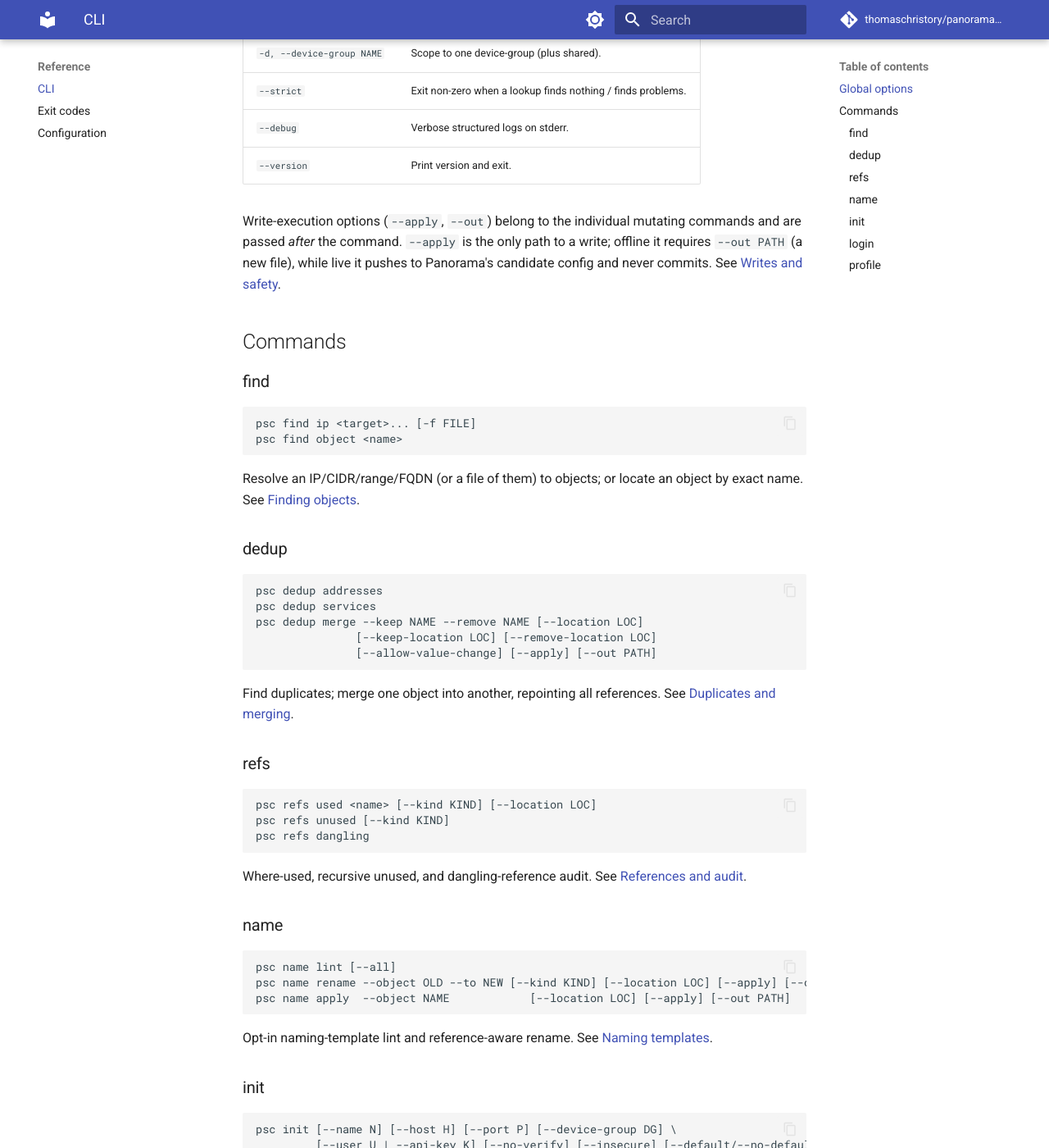
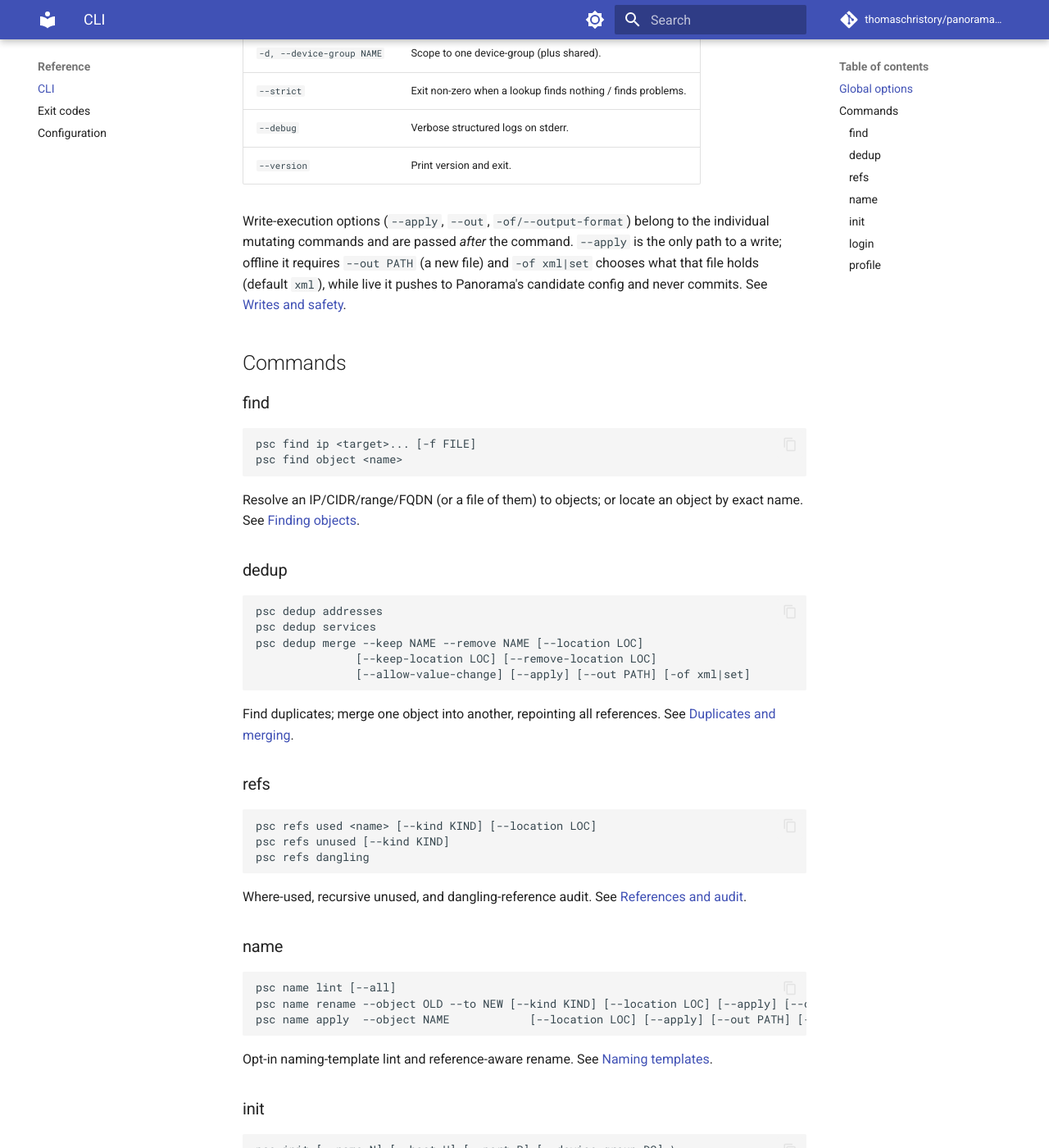
Before and after one commit to thomaschristory/panorama-super-cli, an MkDocs documentation site: the page built from docs/reference/cli.md, in a window 1280 px wide and 1400 px high, scrolled down 551 px. Shown: the whole window at 82% size. Built offline with MkDocs 1.6.1 and Material for MkDocs 9.7.7, drawn with Linux system fonts in a browser that asks for light colours; comment, search, counter and statistics services are not loaded.

Commit message:
chore(release): 0.2.3 (#40)
Document the new `-of/--output-format xml|set` artifact toggle (output-formats,
safety, cli reference), roll the changelog, and bump the version in
pyproject.toml and psc/_version.py.

Co-authored-by: Thomas Christory <tchristory@partner.auchan.fr>
Co-authored-by: Claude Opus 4.8 (1M context) <noreply@anthropic.com>

````diff
--- a/docs/reference/cli.md
+++ b/docs/reference/cli.md
@@ -17,9 +17,11 @@ These are **context** options — pass them *before* the subcommand:
 | `--debug` | Verbose structured logs on stderr. |
 | `--version` | Print version and exit. |
 
-Write-execution options (`--apply`, `--out`) belong to the individual mutating
-commands and are passed *after* the command. `--apply` is the only path to a
-write; offline it requires `--out PATH` (a new file), while live it pushes to
+Write-execution options (`--apply`, `--out`, `-of/--output-format`) belong to
+the individual mutating commands and are passed *after* the command. `--apply`
+is the only path to a write; offline it requires `--out PATH` (a new file) and
+`-of xml|set` chooses what that file holds (default `xml`), while live it pushes
+to
 Panorama's candidate config and never commits. See
 [Writes and safety](../guides/safety.md).
 
@@ -42,7 +44,7 @@ psc dedup addresses
 psc dedup services
 psc dedup merge --keep NAME --remove NAME [--location LOC]
                [--keep-location LOC] [--remove-location LOC]
-               [--allow-value-change] [--apply] [--out PATH]
+               [--allow-value-change] [--apply] [--out PATH] [-of xml|set]
 ```
 
 Find duplicates; merge one object into another, repointing all references. See
@@ -63,8 +65,8 @@ Where-used, recursive unused, and dangling-reference audit. See
 
 ```
 psc name lint [--all]
-psc name rename --object OLD --to NEW [--kind KIND] [--location LOC] [--apply] [--out PATH]
-psc name apply  --object NAME            [--location LOC] [--apply] [--out PATH]
+psc name rename --object OLD --to NEW [--kind KIND] [--location LOC] [--apply] [--out PATH] [-of xml|set]
+psc name apply  --object NAME            [--location LOC] [--apply] [--out PATH] [-of xml|set]
 ```
 
 Opt-in naming-template lint and reference-aware rename. See
--- a/psc/_version.py
+++ b/psc/_version.py
@@ -4,4 +4,4 @@
 Keep this in sync with `[project].version` in `pyproject.toml`.
 """
 
-__version__ = "0.2.2"
+__version__ = "0.2.3"
--- a/pyproject.toml
+++ b/pyproject.toml
@@ -1,6 +1,6 @@
 [project]
 name = "panorama-super-cli"
-version = "0.2.2"
+version = "0.2.3"
 description = "Agent-friendly CLI for Palo Alto Panorama object management: find, dedup/merge, rename, and audit address/service objects safely."
 readme = "README.md"
 requires-python = ">=3.12"
````
Also changed, not shown: CHANGELOG.md (+14 -0 lines), docs/guides/output-formats.md (+19 -0 lines), docs/guides/safety.md (+10 -0 lines), 1 other file.
